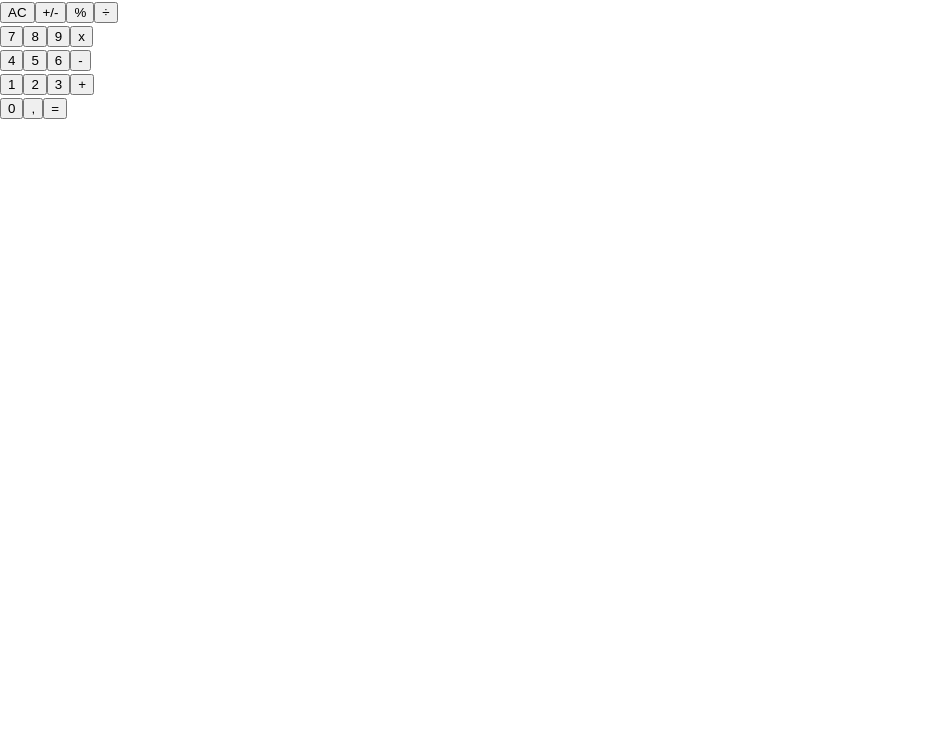
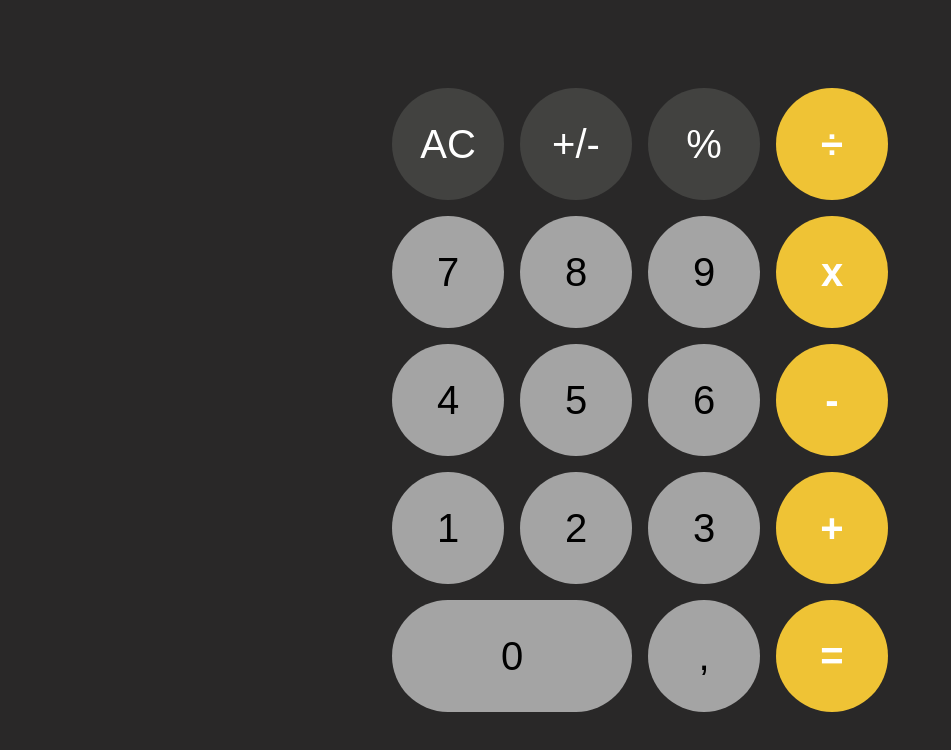
Before and after one commit to arditvezaj/VueCalculatorApp, a Vue app: page / in a window 1280 px wide. Shown: the top 750 px of the page, without its empty margins (0-951 px from the left). Built offline with nearby package versions, Linux system fonts and the light colour scheme; the HTML template or start-up script is replaced by a standard one.

Commit message:
added some style

```diff
--- a/src/App.vue
+++ b/src/App.vue
@@ -1,39 +1,80 @@
 <script setup></script>
 
 <template>
+  <body>
     <div>
-    <button>AC</button>
-    <button>+/-</button>
-    <button>%</button>
-    <button>÷</button>
+      <button class="extra-operators">AC</button>
+      <button class="extra-operators">+/-</button>
+      <button class="extra-operators">%</button>
+      <button class="operators">÷</button>
     </div>
 
     <div>
       <button>7</button>
       <button>8</button>
       <button>9</button>
-    <button>x</button>
+      <button class="operators">x</button>
     </div>
 
     <div>
       <button>4</button>
       <button>5</button>
       <button>6</button>
-    <button>-</button>
+      <button class="operators">-</button>
     </div>
 
     <div>
       <button>1</button>
       <button>2</button>
       <button>3</button>
-    <button>+</button>
+      <button class="operators">+</button>
     </div>
 
     <div>
-    <button>0</button>
+      <button id="zero">0</button>
       <button>,</button>
-    <button>=</button>
+      <button class="operators">=</button>
     </div>
+  </body>
 </template>
 
-<style scoped></style>
+<style scoped>
+body {
+  background-color: rgb(41, 40, 40);
+  display: flex;
+  flex-direction: column;
+  justify-content: center;
+  align-items: center;
+}
+
+button {
+  font-size: 2.5rem;
+  width: 7rem;
+  height: 7rem;
+  margin: 0.5rem;
+  color: rgb(0, 0, 0);
+  background-color: rgb(164, 164, 164);
+  border-radius: 100%;
+  border: none;
+  cursor: pointer;
+}
+
+button:hover,
+button:active {
+  background-color: rgb(225, 209, 138);
+}
+.extra-operators {
+  background-color: rgb(66, 66, 64);
+  color: white;
+}
+.operators {
+  background-color: rgb(239, 195, 53);
+  color: white;
+  font-weight: bold;
+}
+
+#zero {
+  width: 15rem;
+  border-radius: 5rem;
+}
+</style>
```
Lines whose indentation alone changed are shown as unchanged.
